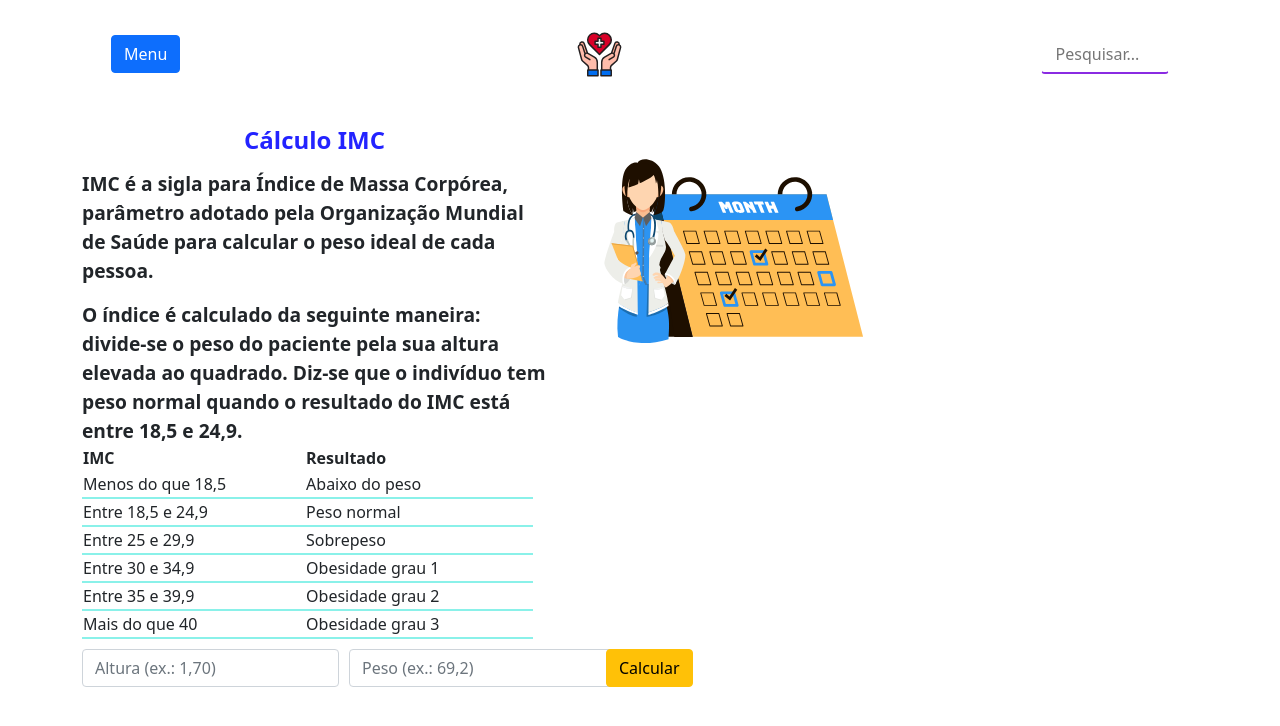
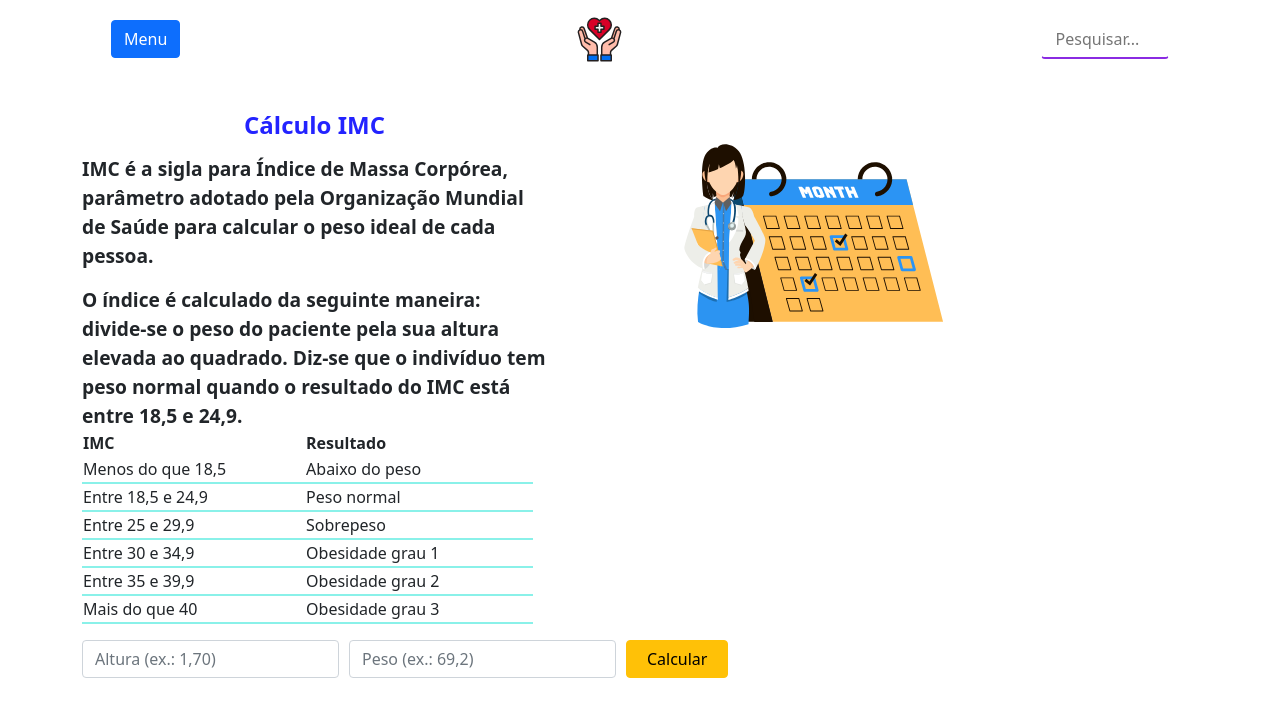
Before and after one commit to Rafael-doctom/imc-web, a plain HTML site: page index.html in a window 1280 px wide. Drawn offline with nearby package versions, Linux system fonts and the light colour scheme.

Commit message:
feat: changing components

```diff
--- a/assets/css/style.css
+++ b/assets/css/style.css
@@ -1,19 +1,14 @@
-body{
-    padding: 15px;
-}
-
 .nav-menu{
     display: flex;
     justify-content: space-between;
+    background-color: rgb(172, 164, 164);
 }
 
 #header .pesquisar input{
     width: 10vw;
     border-bottom: 2px solid blueviolet;
+    display: block;
 }
-
-
-
 
 /* CONTENT */
 
@@ -54,9 +49,7 @@ body{
 .comecar-imc a:hover{
     background: #4992e0;
 }
-/* .teste-img{
-    display: flex;
-} */
+
 .logo img{
     width: 100%;
     max-width: 10%;
@@ -64,13 +57,16 @@ body{
 
 
 .image-background {
-    width: 100%;
-    max-width: 50vw;
+    width: 10vw;
+    margin-left: 5rem;
 }
+
 /* TABELA */
 .tabela {
     text-align: left;
-    margin-top: -320px;
+    width: 20vw;
+    height: 25vh;
+    margin-top: -35rem;
 }
 .tabela tr td{
     width: 100%;
@@ -100,16 +96,18 @@ body{
     margin-left: 10px;
 }
 
-.calcular input{
+.calcular button{
     width:8vw;
-    margin-left: 10px;
+    margin-left: 20px;
 }
 
+#resultado{
+    margin-top: 1rem;
+}
 
-
+/*
 @media (max-width: 768px){
 
-    /* TABELA */
     .tabela {
         text-align: left;
         margin-top: 0px;
@@ -147,9 +145,7 @@ body{
     .image-background{
         display: none;
     }
-    .text-resume{
-        /* margin-left: -30px; */
-    }
+
     .text-resume p{
         font-size: 1.2rem;
         font-weight: 700;
@@ -167,7 +163,6 @@ body{
         width: 50vw;
         border-bottom: 2px solid rgb(138, 241, 233);
     }
-    /* CALCULADORA */
     .calculdora{
         display: flex;
         align-items: center;
@@ -187,4 +182,4 @@ body{
 
 
 
-}
+} */
--- a/script.js
+++ b/script.js
@@ -1,16 +1,20 @@
-function funcao_calcular(){
-    var n1 = parseFloat(document.getElementById("altura").value)
-    var n2 = parseFloat(document.getElementById("peso").value)
-    var resultado = window.document.getElementById('resultado')
-    var soma = n2/(n1*n1)
-    if(soma <=18.5){
-    resultado.innerHTML=`${soma}<br><br>
+function funcao_calcular() {
+
+    let weight = parseFloat(document.getElementById("altura").value);
+    let height = parseFloat(document.getElementById("peso").value);
+    let result = window.document.getElementById('resultado');
+
+    let soma = height / (weight * weight)
+
+    if (soma <= 18.5) {
+        result.innerHTML = `${soma} <br>
     Você está <strong>Abaixo do Peso </strong>`
-    }else if(soma >=18.5 && soma <=24.9   ){
-        resultado.innerHTML= `RESULTADO:
-        ${soma}<br><br>
+    } else if (soma >= 18.5 && soma <= 24.9) {
+        result.innerHTML = `
+        ${soma}<br>
         Você está <strong> no Peso Normal </strong>`
-    }else{
+    } else {
         alert('[Erro: aplicação em desenvolvimento]')
     }
+
 }
```
